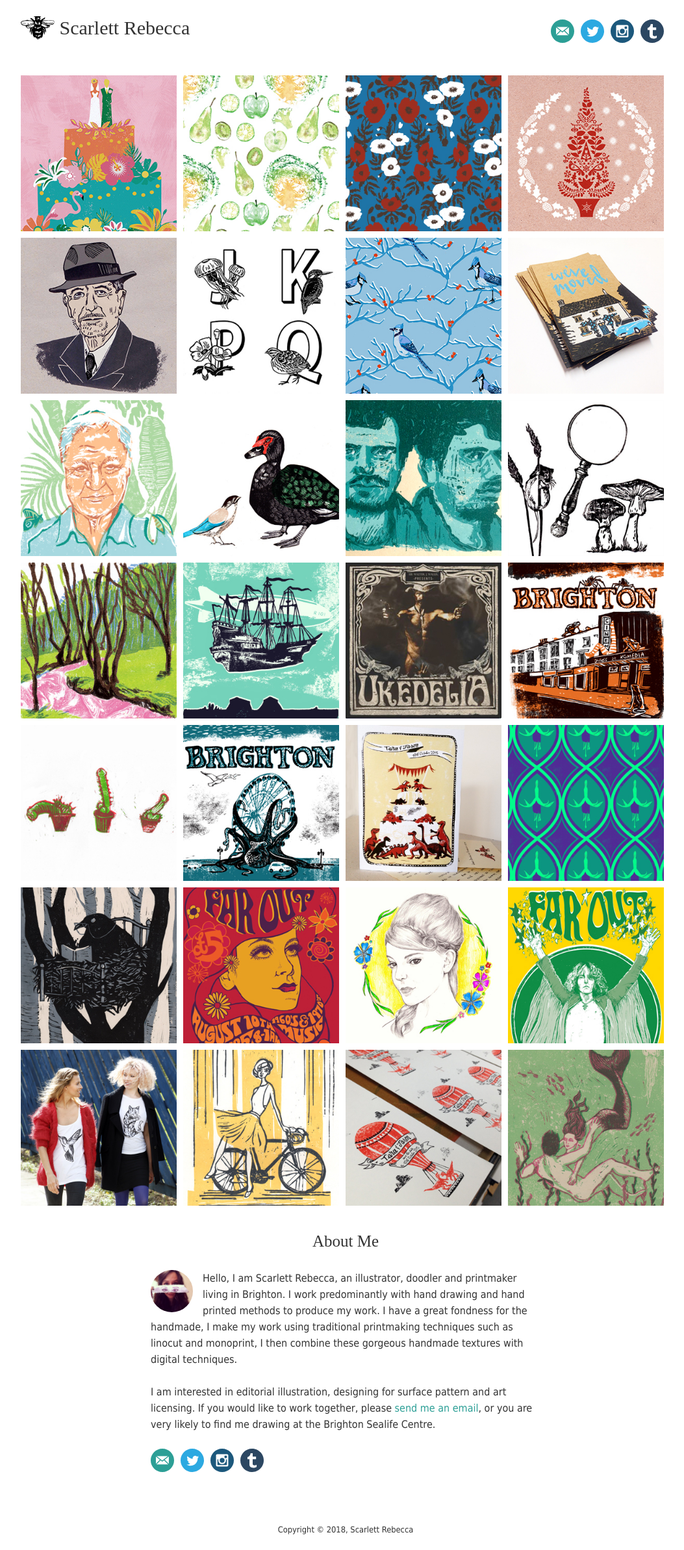
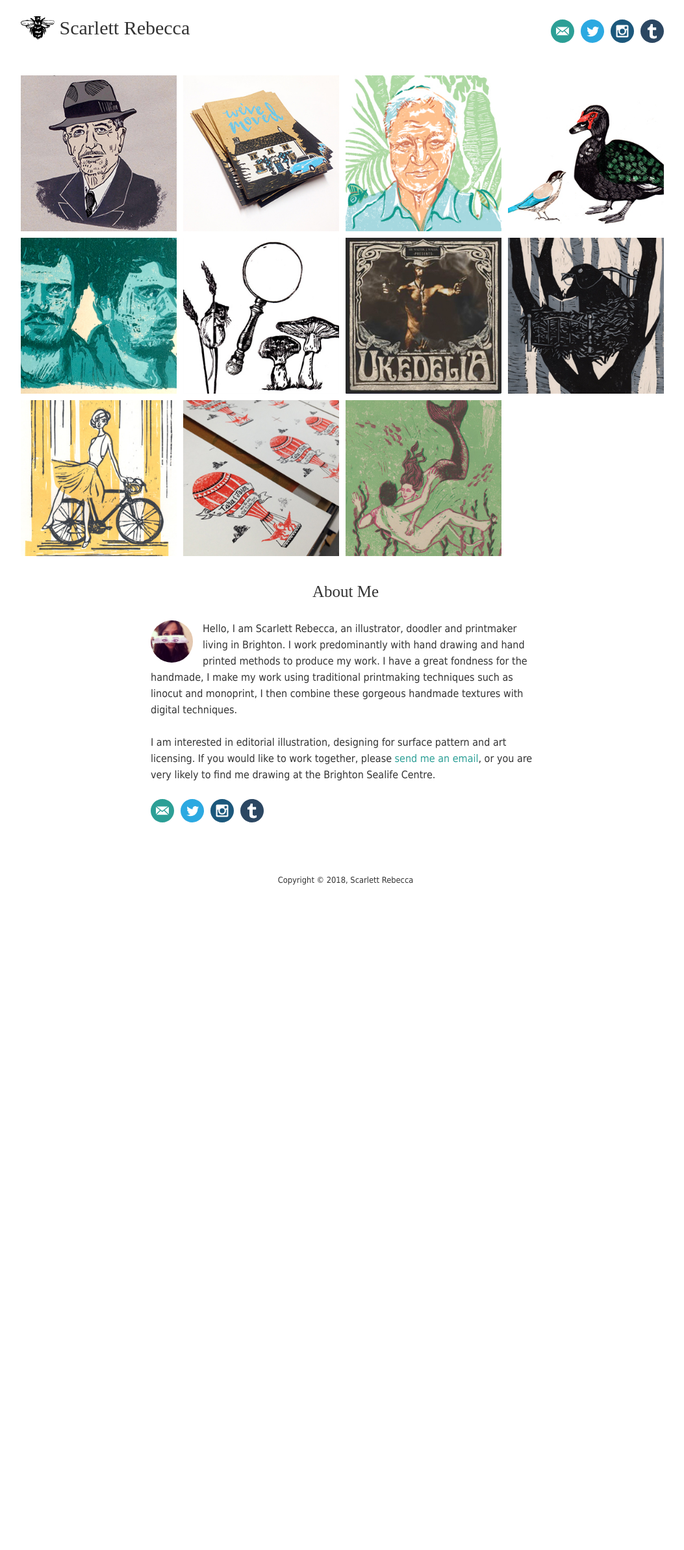
Before and after one commit to scarlettrebecca/website, a Jekyll site: the page built from pages/home.html, in a window 1280 px wide. Shown: the whole page at 65% size, without its empty margins (108-1161 px from the left). Built offline with Jekyll 4.4.1, drawn with Linux system fonts in a browser that asks for light colours; some web fonts are replaced; after the commit the page ends 1386 px from its top, so only the background shows below that.

Commit message:
Update work.yml

```diff
--- a/_data/work.yml
+++ b/_data/work.yml
@@ -8,26 +8,9 @@
 # Images should be 300x300px dimensions, and saved
 # for web (ideally as JPEG files)
 
-- image: wedding-cake.jpg
-  label: Tropical Wedding Cake
-
-- image: vegetable-pattern.jpg
-  label: Vegetable Print Pattern
-
-- image: poppy-pattern.jpg
-  label: Poppy repeat pattern
-
-- image: christmas-tree.jpg
-  label: Christmas Tree Card
 
 - image: leonard-cohen.jpg
   label: Leonard Cohen portrait
-
-- image: wildlife-alphabet.jpg
-  label: A-Z British Wildlife lino print
-
-- image: bluejays-pattern.jpg
-  label: Bluejay repeat pattern
 
 - image: change-of-address-cards.jpg
   label: Change of Address printed cards
@@ -44,44 +27,11 @@
 - image: countryside-linocuts.jpg
   label: Countryside Lino prints
 
-- image: pink-stream.jpg
-  label: Pink Stream lino print
-
-- image: song-book-101-jack-sharp.jpg
-  label: Song Book 101 Jack Sharp
-
 - image: walter-j-wallis-ukedelia.jpg
   label: Walter J Wallis Ukedelia
 
-- image: brighton-komedia-sealife-attack.jpg
-  label: Brighton Komedia Sealife Attack
-
-- image: cactus-club.jpg
-  label: Cactus Club
-
-- image: brighton-wheel-sealife-attack.jpg
-  label: Brighton Wheel Sealife Attack
-
-- image: dinosaur-wedding-invitations.jpg
-  label: Dinosaur Wedding Invitations
-
-- image: fuchsia-repeat.jpg
-  label: Fuchsia Repeat
-
 - image: aunty-flo.jpg
   label: Aunty Flo
-
-- image: far-out-1.jpg
-  label: Far Out Poster 1
-
-- image: hairstyles.jpg
-  label: Hairstyles
-
-- image: far-out-2.jpg
-  label: Far Out Poster 2
-
-- image: fantastica.jpg
-  label: Fantastica T-Shirt Prints
 
 - image: peugeot.jpg
   label: Peugeot
```
